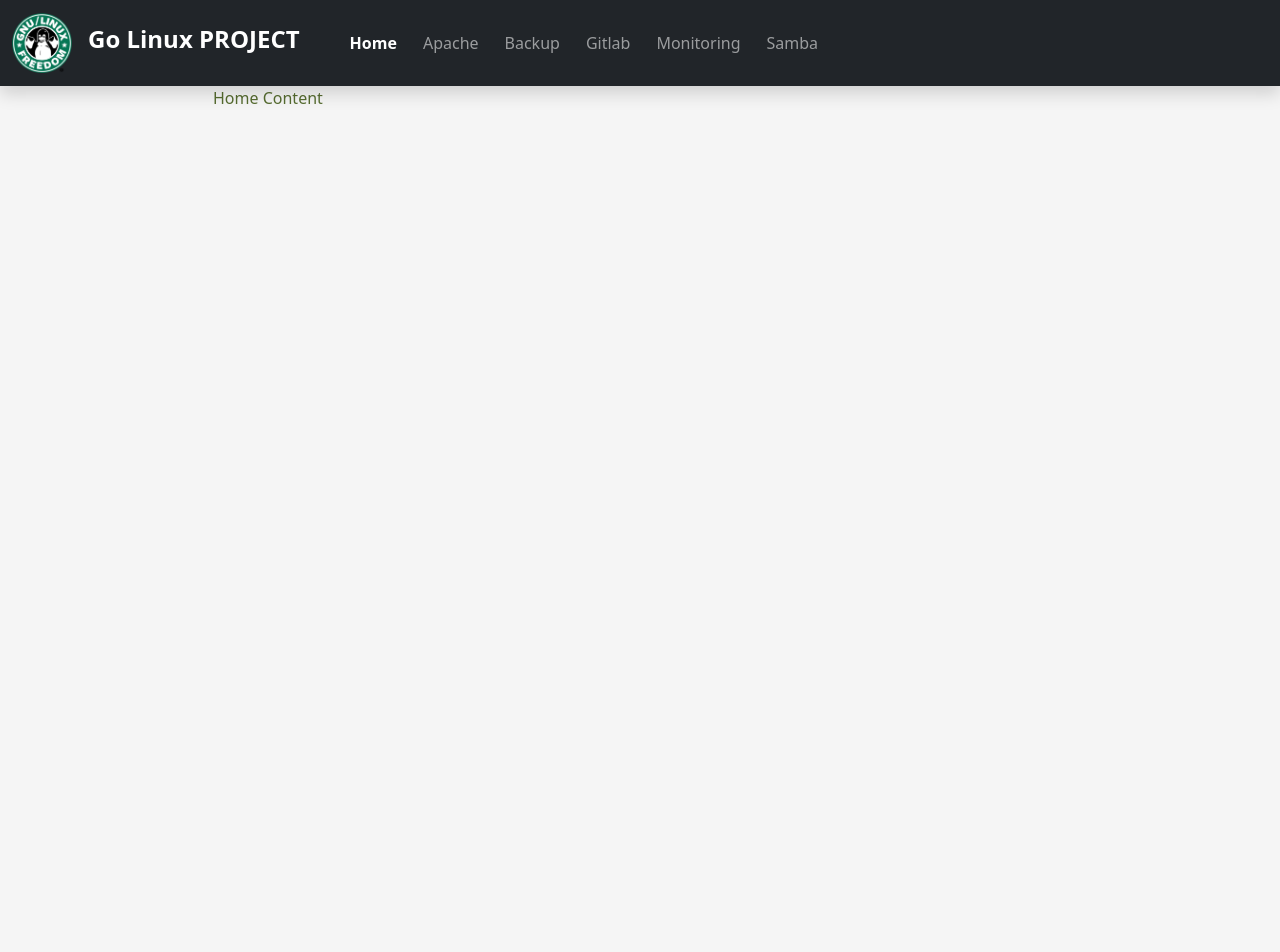
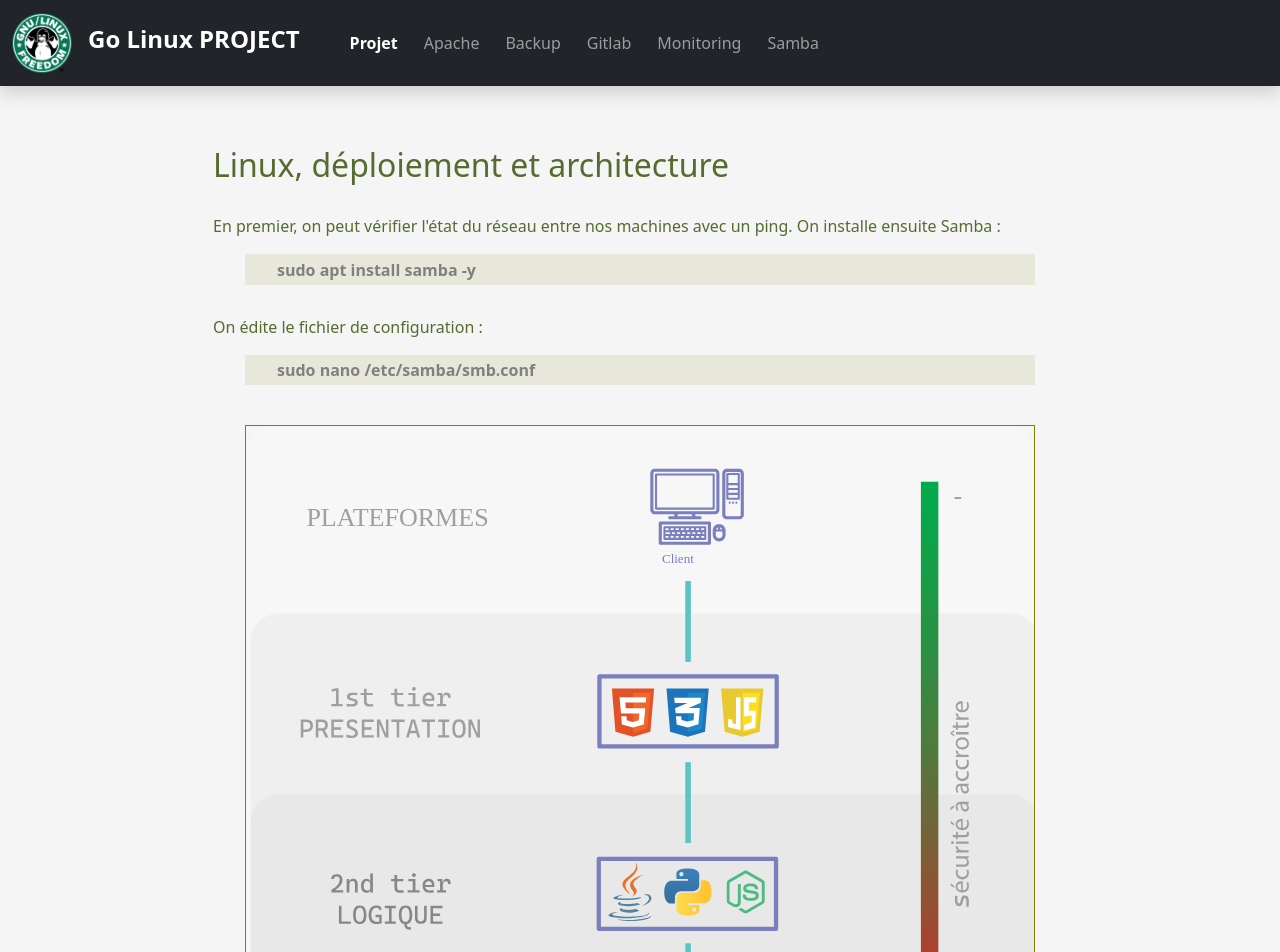
Before and after one commit to GitMalice/startReact, a React (Vite) app: page / in a window 1280 px wide. Shown: the top 952 px of the page. Before the commit the page ends 800 px from the top, so only its background shows below. Built offline with nearby package versions, Linux system fonts and the light colour scheme.

Commit message:
add the project section

```diff
--- a/src/App.tsx
+++ b/src/App.tsx
@@ -7,7 +7,7 @@ import "bootstrap/dist/js/bootstrap.bundle.min.js";
 import imagePath from "./assets/tux_logo.png";
 import NavBar from "./components/NavBar";
 import Apache from "./components/Apache";
-import Home from "./components/Home";
+import Projet from "./components/Projet";
 import Gitlab from "./components/Gitlab";
 import Backup from "./components/Backup";
 import Monitoring from "./components/Monitoring";
@@ -15,7 +15,7 @@ import Samba from "./components/Samba";
 
 function App() {
   let navItems = [
-    { label: "Home", path: "/" },
+    { label: "Projet", path: "/" },
     { label: "Apache", path: "/apache" },
     { label: "Backup", path: "/backup" },
     { label: "Gitlab", path: "/gitlab" },
@@ -39,7 +39,7 @@ function App() {
         <div className="viewer">
           <div className="content mx-3 mx-md-5">
             <Routes>
-              <Route path="/" element={<Home />} />
+              <Route path="/" element={<Projet />} />
               <Route path="/apache" element={<Apache />} />
               <Route path="/backup" element={<Backup />} />
               <Route path="/gitlab" element={<Gitlab />} />
--- a/src/components/Apache.tsx
+++ b/src/components/Apache.tsx
@@ -108,6 +108,61 @@ const Apache = () => {
           alt="code de déploiement apache"
         />
       </div>
+      <h5 className="sous-titre">Configuration du firewall</h5>
+      <p>
+        Pour configurer notre pare-feu, on souhaite en réduire tous les accès
+        superflux pour ne garder que l'utilisation essentielle : visibilité du
+        serveur web en HTTPS, et un accès de maintenance par SSH par une adresse
+        prédéfinie.
+      </p>
+      <p>On commence par l'autorisation SSH :</p>
+      <p className="code">
+        sudo ufw allow ssh
+        <br />
+        <em>ou</em>
+        <br />
+        sudo ufw allow 22/tcp
+      </p>
+      <p>On autorise les connexions HTTP et HTTPS :</p>
+      <p className="code">
+        sudo ufw allow 80/tcp
+        <br />
+        sudo ufw allow 443/tcp
+      </p>
+      <p>On bloque le reste des connexions par défaut avec la commande :</p>
+      <p className="code">sudo ufw default deny incoming</p>
+      <p>Pour afficher les règles en place, on lance :</p>
+      <p className="code">ufw status </p>
+      <p>
+        <b>
+          Possible axe d'amélioration : on peut également ajouter le port 123
+          pour le NTP (Network Time Protocol), qui permet d'avoir une heure
+          synchronisée sur l'ensemble des machines, et ainsi, des logs
+          cohérents.
+        </b>
+      </p>
+      <p className="code">sudo ufw allow out 123</p>
+      <p>
+        Pour réduire davantage les accès, on souhaite spécifier l'IP de la
+        personne qui sera responsable de la maintenance du serveur - aucun autre
+        accès SSH que le sien ne sera autorisé.
+      </p>
+      <p className="code">
+        sudo ufw allow from [ip-du-developpeur] to any port 22 proto tcp
+      </p>
+      <p>
+        On supprime la règle précédente, qui donne des permissions plus large
+        que la nouvelle :
+      </p>
+      <p className="code">sudo ufw status numbered</p>
+      <p className="code-expl">
+        la liste numérotée permet de faire référence aux règles par leur numéro
+      </p>
+      <p className="code">sudo ufw delete &lt;numéro de la règle&gt;</p>
+      <p>
+        Attention de ne pas supprimer plusieurs règles à la volée, les numéros
+        pouvant se décaler au fur et à mesure...!
+      </p>
     </div>
   );
 };
--- /dev/null
+++ b/src/components/Projet.tsx
@@ -0,0 +1,34 @@
+import ArchiTier from "../assets/projet/archi_tier.svg";
+import ArchiAll from "../assets/projet/schema_archi_05.svg";
+
+const Projet = () => {
+  return (
+    <div>
+      <h2 className="etape">Linux, déploiement et architecture</h2>
+      <p>
+        En premier, on peut vérifier l'état du réseau entre nos machines avec un
+        ping. On installe ensuite Samba :
+      </p>
+      <p className="code">sudo apt install samba -y</p>
+      <p>On édite le fichier de configuration :</p>
+      <p className="code">sudo nano /etc/samba/smb.conf</p>
+      <div className="screenshot">
+        <img
+          className="sc-img"
+          src={ArchiTier}
+          alt="screenshot de la manipulation"
+        />
+      </div>
+
+      <div className="screenshot">
+        <img
+          className="sc-img"
+          src={ArchiAll}
+          alt="screenshot de la manipulation"
+        />
+      </div>
+    </div>
+  );
+};
+
+export default Projet;
```
Also changed, not shown: src/assets/projet/archi_tier.svg (added), src/assets/projet/schema_archi_05.svg (added).
